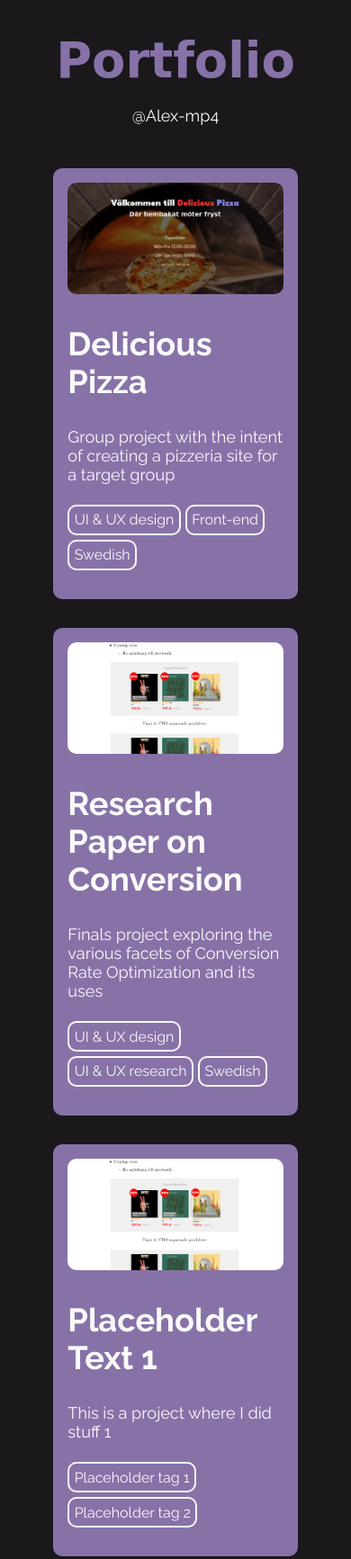
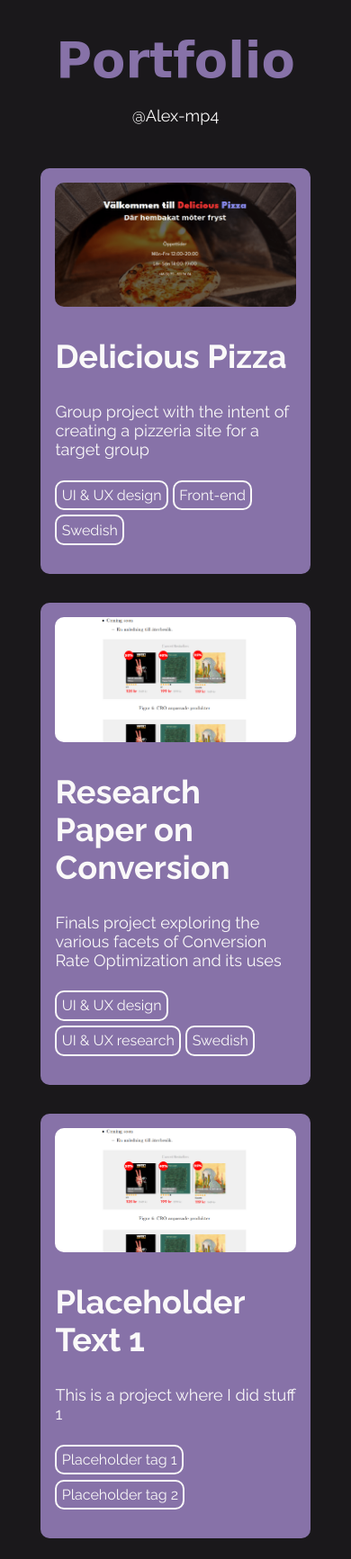
Before and after one commit to Alex-mp4/Alex-mp4, a plain HTML site: page index.html in a window 390 px wide. Shown: the top 1733 px of the page at 90% size. Drawn offline with Linux system fonts and the light colour scheme; a web font is replaced by a local one.

Commit message:
✨ Clickable links with responsive fix

```diff
--- a/index.html
+++ b/index.html
@@ -18,7 +18,7 @@
     <p class="underHeader">@Alex-mp4</p>
 
     <div class="container">
-        <div href="https://lokeoberg04.github.io/te4-pizza/" target="_blank">
+        <a href="https://lokeoberg04.github.io/te4-pizza/" target="_blank">
             <img src="src/delicious-min.png" alt="Delicious Pizza Screenshot">
             <h2>Delicious Pizza</h2>
             <p>Group project with the intent of creating a pizzeria site for a target group</p>
@@ -27,8 +27,8 @@
                 <li>Front-end</li>
                 <li>Swedish</li>
             </ul>
-        </div>
-        <div href="src/GYARB___Alexanders_CRO (5)-1.pdf" target="_blank" class="right">
+        </a>
+        <a href="src/GYARB___Alexanders_CRO (5)-1.pdf" target="_blank" class="right">
             <img src="src/gyarb.png" alt="Finals Project Screenshot">
             <h2>Research Paper on Conversion</h2>
             <p>Finals project exploring the various facets of Conversion Rate Optimization and its uses</p>
@@ -37,11 +37,11 @@
                 <li>UI & UX research</li>
                 <li>Swedish</li>
             </ul>
-        </div>
+        </a>
     </div>
 
     <div class="container">
-        <div href="" target="_blank" class="left">
+        <a href="" target="_blank" class="left">
             <img src="src/gyarb.png" alt="">
             <h2>Placeholder Text 1</h2>
             <p>This is a project where I did stuff 1</p>
@@ -49,8 +49,8 @@
                 <li>Placeholder tag 1</li>
                 <li>Placeholder tag 2</li>
             </ul>
-        </div>
-        <div href="" target="_blank" class="right">
+        </a>
+        <a href="" target="_blank" class="right">
             <img src="src/gyarb.png" alt="">
             <h2>Placeholder Text 2</h2>
             <p>This is a project where I did stuff 2</p>
@@ -58,7 +58,7 @@
                 <li>Placeholder tag 1</li>
                 <li>Placeholder tag 2</li>
             </ul>
-        </div>
+        </a>
     </div>
 </body>
 
--- a/style.css
+++ b/style.css
@@ -76,7 +76,7 @@ p {
     display: flex;
 }
 
-.container div {
+.container a {
     text-decoration: none;
     color: var(--secondary-color);
     background-color: var(--tertiary-color);
@@ -87,7 +87,7 @@ p {
     transition: all .2s ease-in-out;
 }
 
-.container div:hover {
+.container a:hover {
     transform: scale(0.95);
 }
 
@@ -137,8 +137,9 @@ li {
         display: block;
     }
 
-    .container div {
-        width: 80%;
+    .container a {
+        display: inline-block;
+        width: fit-content;
         margin-left: auto;
         margin-right: auto;
         margin-bottom: 2rem;
```
